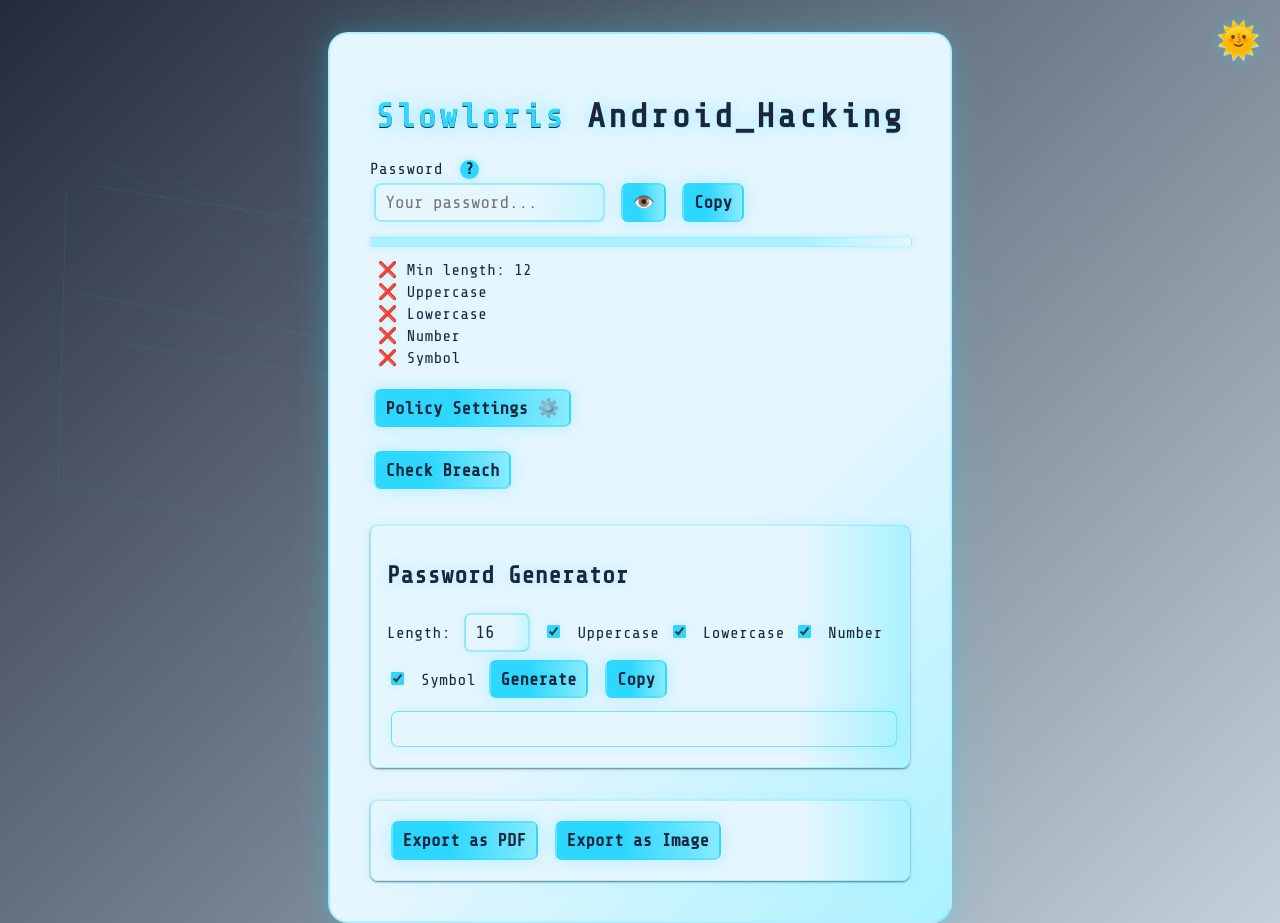
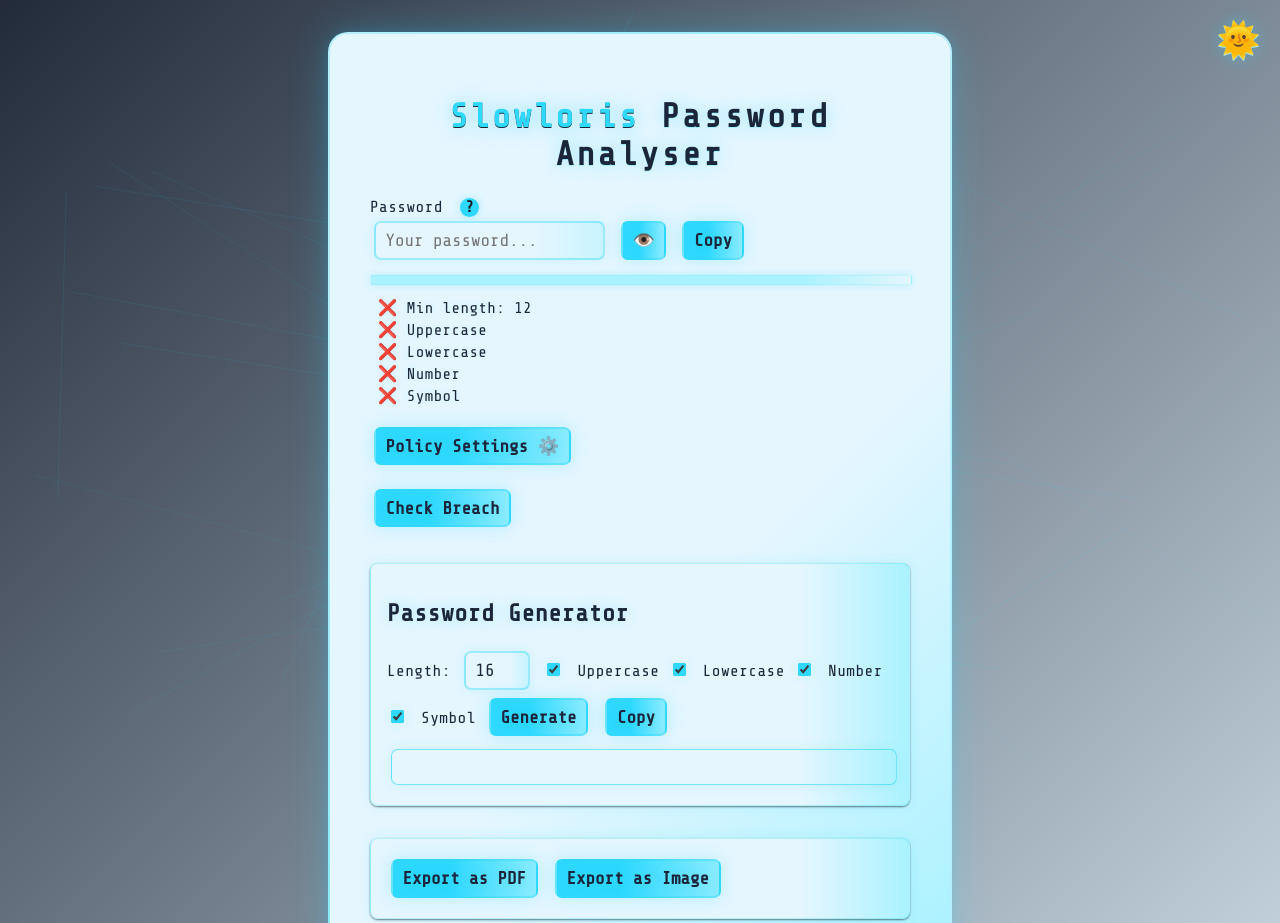
Before and after one commit to elizahamate/password-analyzer, a plain HTML site: page index.html in a window 1280 px wide. Shown: the top 923 px of the page. Drawn offline with nearby package versions, Linux system fonts and the light colour scheme.

Commit message:
Update index.html

```diff
--- a/index.html
+++ b/index.html
@@ -2,7 +2,7 @@
 <html lang="en">
 <head>
     <meta charset="UTF-8">
-    <title>Android Hacking</title>
+    <title>Password Analyser</title>
     <meta name="viewport" content="width=device-width, initial-scale=1.0">
     <link rel="manifest" href="manifest.json">
     <link href="https://fonts.googleapis.com/css2?family=Share+Tech+Mono&display=swap" rel="stylesheet">
@@ -16,7 +16,7 @@
     </div>
 
     <main class="container" role="main">
-        <h1><span class="cyber">Slowloris</span> Android_Hacking</h1>
+        <h1><span class="cyber">Slowloris</span> Password Analyser</h1>
         <form id="passwordForm" autocomplete="off" onsubmit="return false;">
             <label for="password" id="password-label">
                 <span>Password</span>
```
